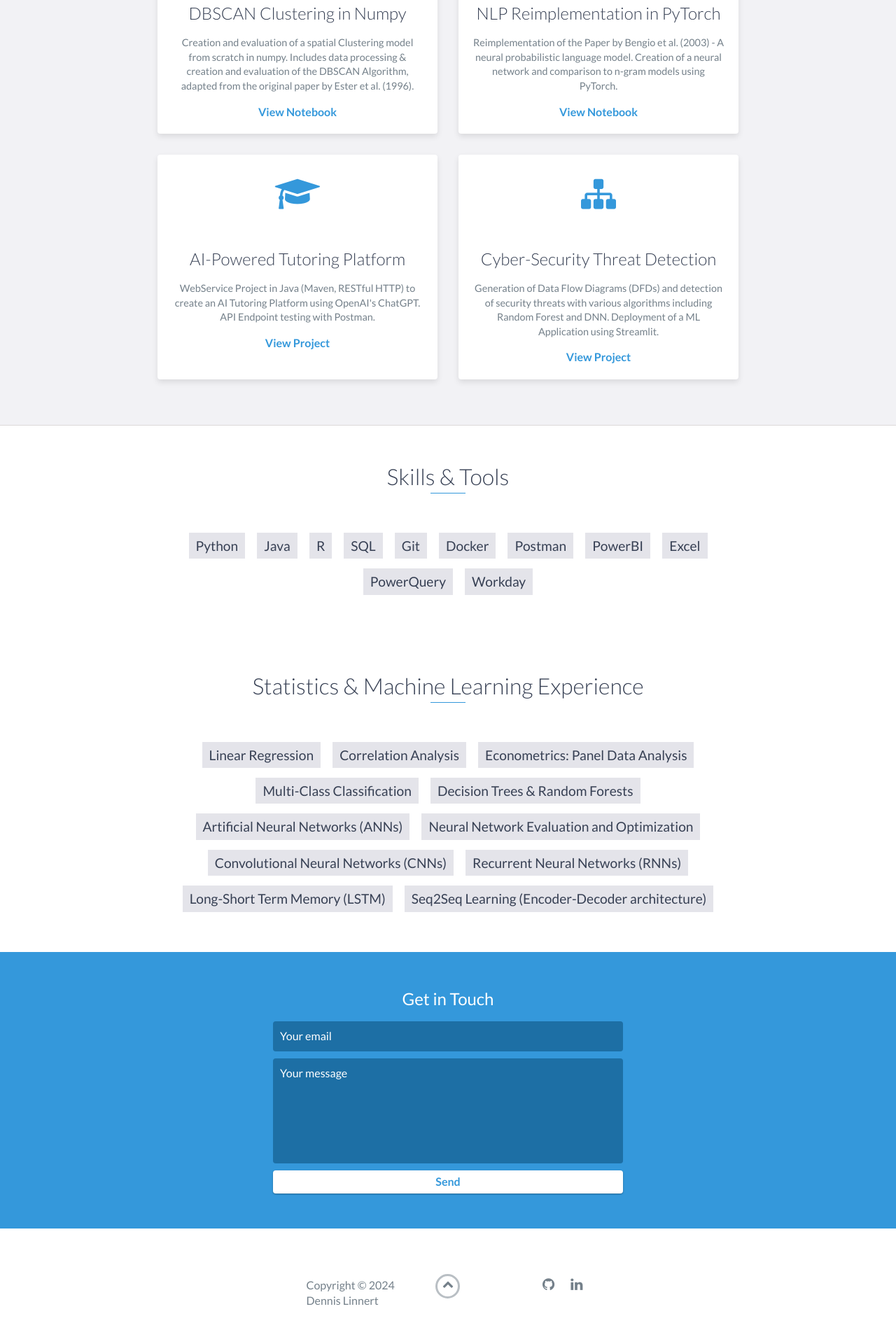
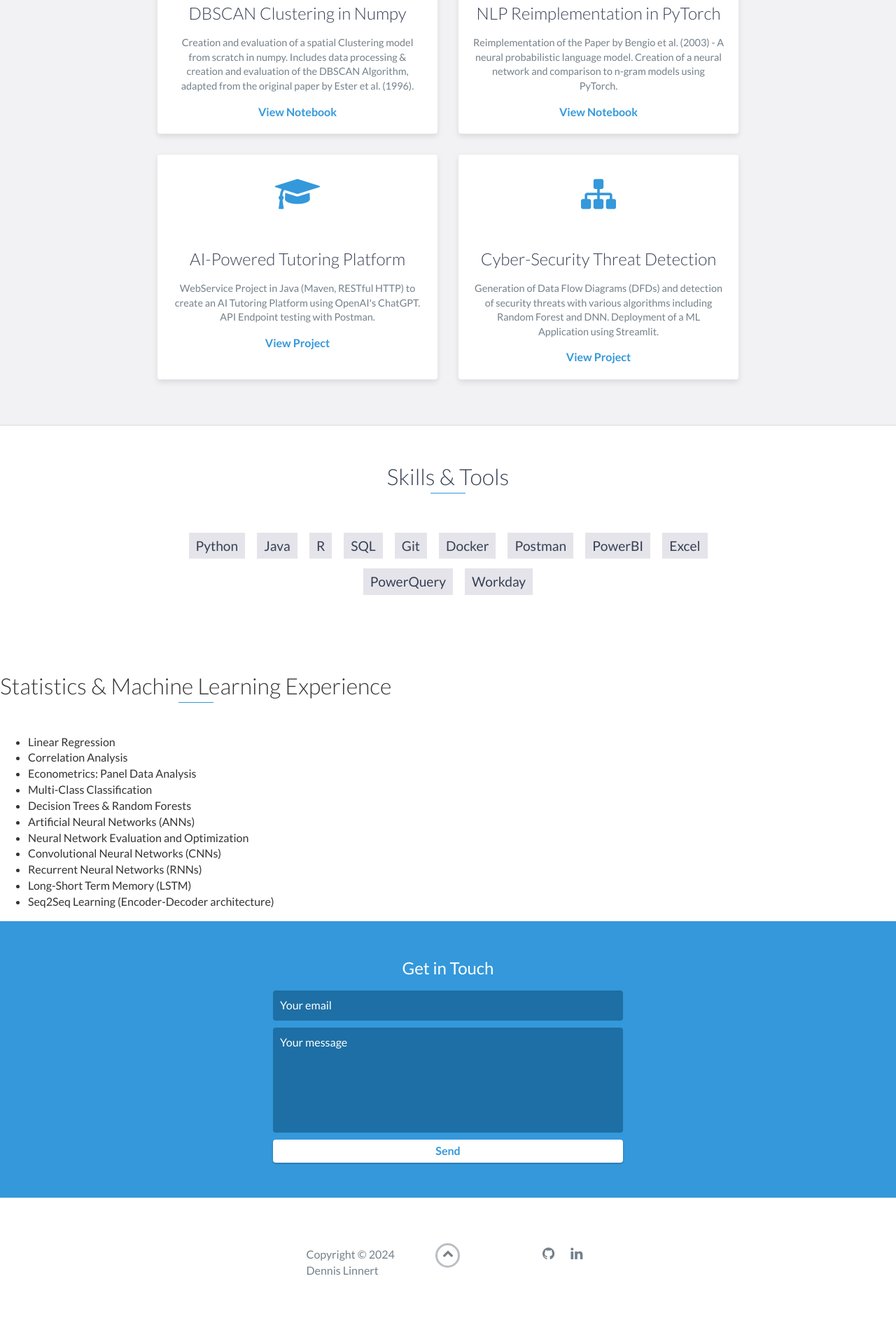
Before and after one commit to Dennis9699/MyProfile, a Jekyll site: the page index.html, which Jekyll copies as it is, in a window 1280 px wide. Shown: the part 2506-4426 px from the top of the page at 70% size. Built offline with Jekyll 4.4.1, drawn with Linux system fonts in a browser that asks for light colours; after the commit the page ends 4382 px from its top, so only the background shows below that.

Commit message:
Revert "Update to skills section"
This reverts commit 30cdbc4dd29b3a48d0d505850c435bab829a1e7f.

```diff
--- a/css/styles.css
+++ b/css/styles.css
@@ -627,38 +627,6 @@ footer {
     font-size: 1.2em;
 }
 
-#skills {
-    padding-bottom: 50px;
-}
-
-#stats {
-    padding: 50px 15px;
-    text-align: center;
-}
-
-#stats h2 {
-    color: #374054;
-    margin-bottom: 50px;
-}
-
-#stats ul {
-    display: block;
-    margin: 0 auto;
-    padding: 0;
-    max-width: 800px;
-}
-
-#stats li {
-    display: inline-block;
-    margin: 7px;
-    padding: 5px 10px;
-    color: #374054;
-    background: #e4e4ea;
-    list-style: none;
-    cursor: default;
-    font-size: 1.2em;
-}
-
 #contact {
     padding: 50px 15px;
     background: #3498db;
--- a/index.html
+++ b/index.html
@@ -222,10 +222,8 @@
             <li>Workday</li>
         </ul>
     </div>
-    <!-- End #skills -->
 
-    <div id="stats">
-        <h2 class="heading">Statistics & Machine Learning Experience</h2>
+    <h2 class="heading" style="margin-top: 50px;">Statistics & Machine Learning Experience</h2>
     <ul>
         <li>Linear Regression</li>
         <li>Correlation Analysis</li>
@@ -239,8 +237,8 @@
         <li>Long-Short Term Memory (LSTM)</li>
         <li>Seq2Seq Learning (Encoder-Decoder architecture)</li>
     </ul>
-    </div>
-    <!-- End #stats -->
+    <!-- End #skills -->
+
 
 
     <div id="contact">
```
Lines whose indentation alone changed are shown as unchanged.
